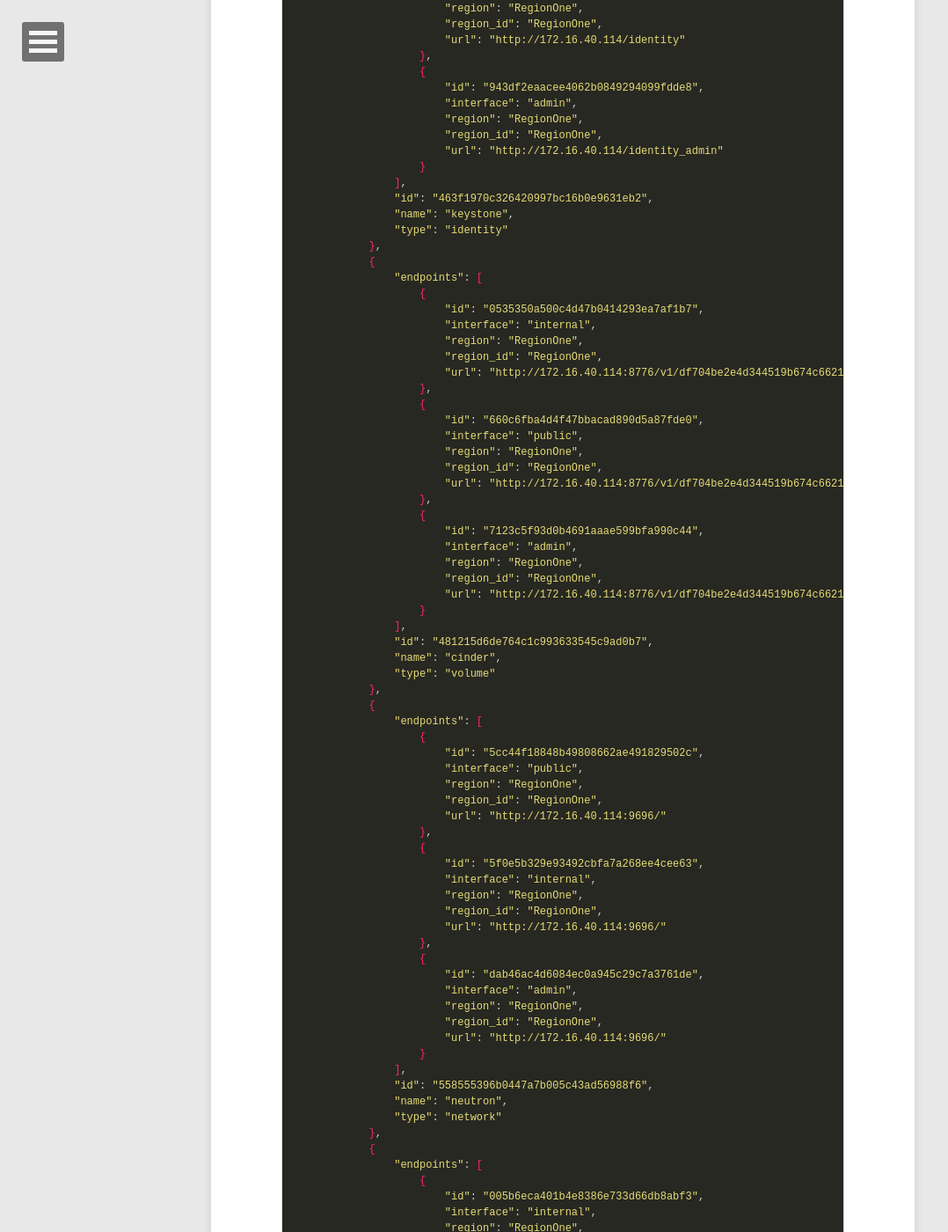
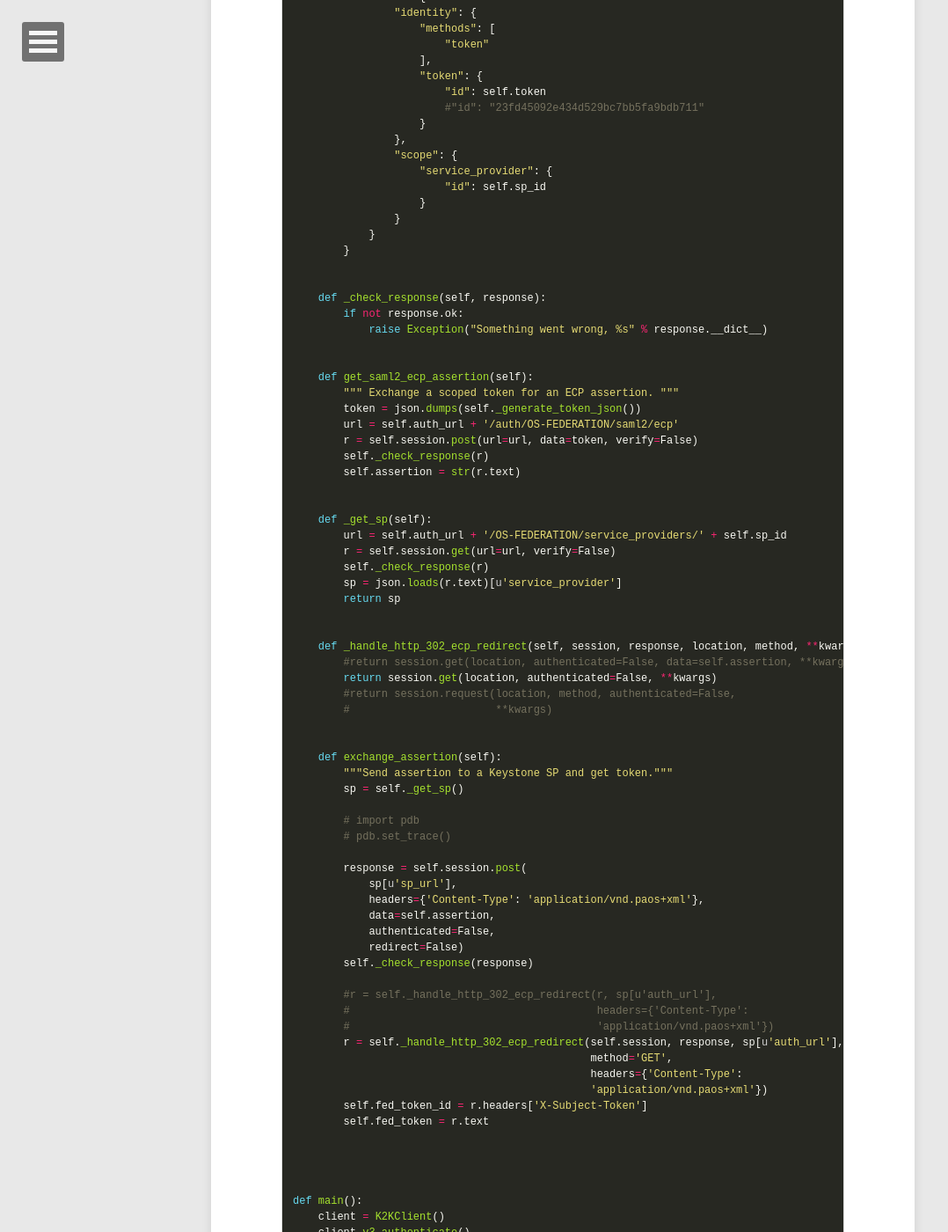
Before and after one commit to shuquan/shuquan.github.io, a Jekyll site: the page built from _posts/2016-12-20-playing-with-keystone-to-keystone-federation.md, in a window 1280 px wide and 1400 px high, scrolled down 1957 px. Shown: the whole window at 88% size, without its empty margins (0-1078 px from the left). Built offline with Jekyll 4.4.1, drawn with Linux system fonts in a browser that asks for light colours; nearby versions of some CDN libraries; comment, search, counter and statistics services are not loaded; some of the changed text lies outside the part shown.

Commit message:
Update Playing with Keystone to Keystone Federation

```diff
--- a/_posts/2016-12-20-playing-with-keystone-to-keystone-federation.md
+++ b/_posts/2016-12-20-playing-with-keystone-to-keystone-federation.md
@@ -51,6 +51,134 @@ $ python get-unscope-token.py
 
 Unscoped token id: 114350fd00434c1b83838c65464aa7c8
 ~~~
+
+{% highlight python %}
+{% raw %}
+import json
+import os
+
+
+from keystoneclient import session as ksc_session
+from keystoneclient.auth.identity import v3
+from keystoneclient.v3 import client as keystone_v3
+
+
+class K2KClient(object):
+    def __init__(self):
+        # os sp id need set manually
+        #self.sp_id = os.environ.get('OS_SP_ID')
+        self.sp_id = 'mysp'
+        self.token_id = os.environ.get('OS_TOKEN')
+        self.auth_url = os.environ.get('OS_AUTH_URL')
+        self.project_id = os.environ.get('OS_PROJECT_ID')
+        self.username = os.environ.get('OS_USERNAME')
+        self.password = os.environ.get('OS_PASSWORD')
+        #self.domain_id = os.environ.get('OS_DOMAIN_ID')
+        self.domain = os.environ.get('OS_DOMAIN')
+
+
+    def v3_authenticate(self):
+        auth = v3.Password(auth_url=self.auth_url,
+                           username=self.username,
+                           password=self.password,
+                           user_domain_id='default',
+                           project_id=self.project_id)
+        self.session = ksc_session.Session(auth=auth, verify=False)
+        self.session.auth.get_auth_ref(self.session)
+        self.token = self.session.auth.get_token(self.session)
+
+
+    def _generate_token_json(self):
+        return {
+            "auth": {
+                "identity": {
+                    "methods": [
+                        "token"
+                    ],
+                    "token": {
+                        "id": self.token
+                        #"id": "23fd45092e434d529bc7bb5fa9bdb711"
+                    }
+                },
+                "scope": {
+                    "service_provider": {
+                        "id": self.sp_id
+                    }
+                }
+            }
+        }
+
+
+    def _check_response(self, response):
+        if not response.ok:
+            raise Exception("Something went wrong, %s" % response.__dict__)
+
+
+    def get_saml2_ecp_assertion(self):
+        """ Exchange a scoped token for an ECP assertion. """
+        token = json.dumps(self._generate_token_json())
+        url = self.auth_url + '/auth/OS-FEDERATION/saml2/ecp'
+        r = self.session.post(url=url, data=token, verify=False)
+        self._check_response(r)
+        self.assertion = str(r.text)
+
+
+    def _get_sp(self):
+        url = self.auth_url + '/OS-FEDERATION/service_providers/' + self.sp_id
+        r = self.session.get(url=url, verify=False)
+        self._check_response(r)
+        sp = json.loads(r.text)[u'service_provider']
+        return sp
+
+
+    def _handle_http_302_ecp_redirect(self, session, response, location, method, **kwargs):
+        #return session.get(location, authenticated=False, data=self.assertion, **kwargs)
+        return session.get(location, authenticated=False, **kwargs)
+        #return session.request(location, method, authenticated=False,
+        #                       **kwargs)
+
+
+    def exchange_assertion(self):
+        """Send assertion to a Keystone SP and get token."""
+        sp = self._get_sp()
+
+        # import pdb
+        # pdb.set_trace()
+
+        response = self.session.post(
+            sp[u'sp_url'],
+            headers={'Content-Type': 'application/vnd.paos+xml'},
+            data=self.assertion,
+            authenticated=False,
+            redirect=False)
+        self._check_response(response)
+
+        #r = self._handle_http_302_ecp_redirect(r, sp[u'auth_url'],
+        #                                       headers={'Content-Type':
+        #                                       'application/vnd.paos+xml'})
+        r = self._handle_http_302_ecp_redirect(self.session, response, sp[u'auth_url'],
+                                               method='GET',
+                                               headers={'Content-Type':
+                                               'application/vnd.paos+xml'})
+        self.fed_token_id = r.headers['X-Subject-Token']
+        self.fed_token = r.text
+
+
+
+
+def main():
+    client = K2KClient()
+    client.v3_authenticate()
+    client.get_saml2_ecp_assertion()
+    print('ECP wrapped SAML assertion: %s' % client.assertion)
+    client.exchange_assertion()
+    print('Unscoped token id: %s' % client.fed_token_id)
+
+
+if __name__ == "__main__":
+    main()
+{% endraw %}
+{% endhighlight %}
 
 #### Scope the unscoped token with specific domain and project name.
 
```
